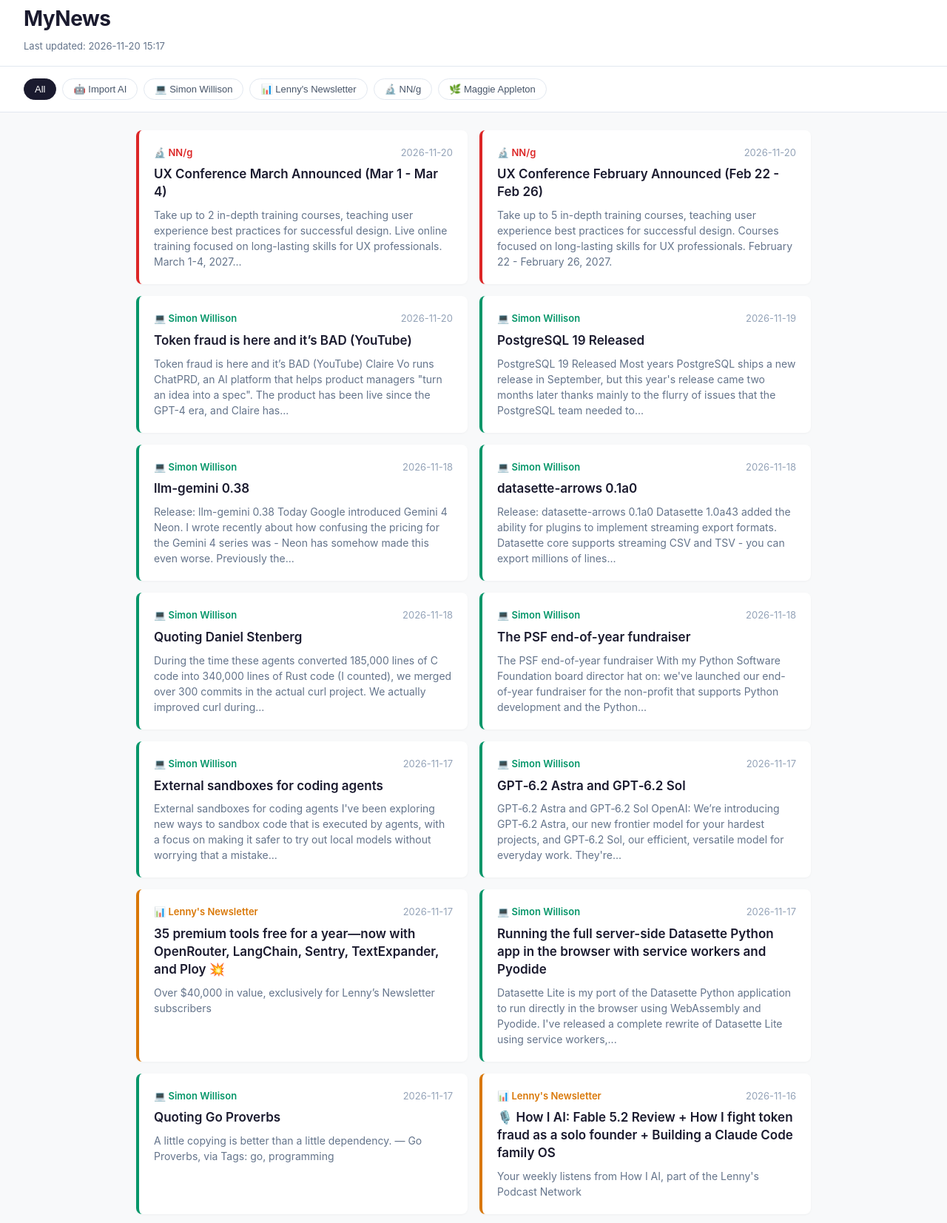
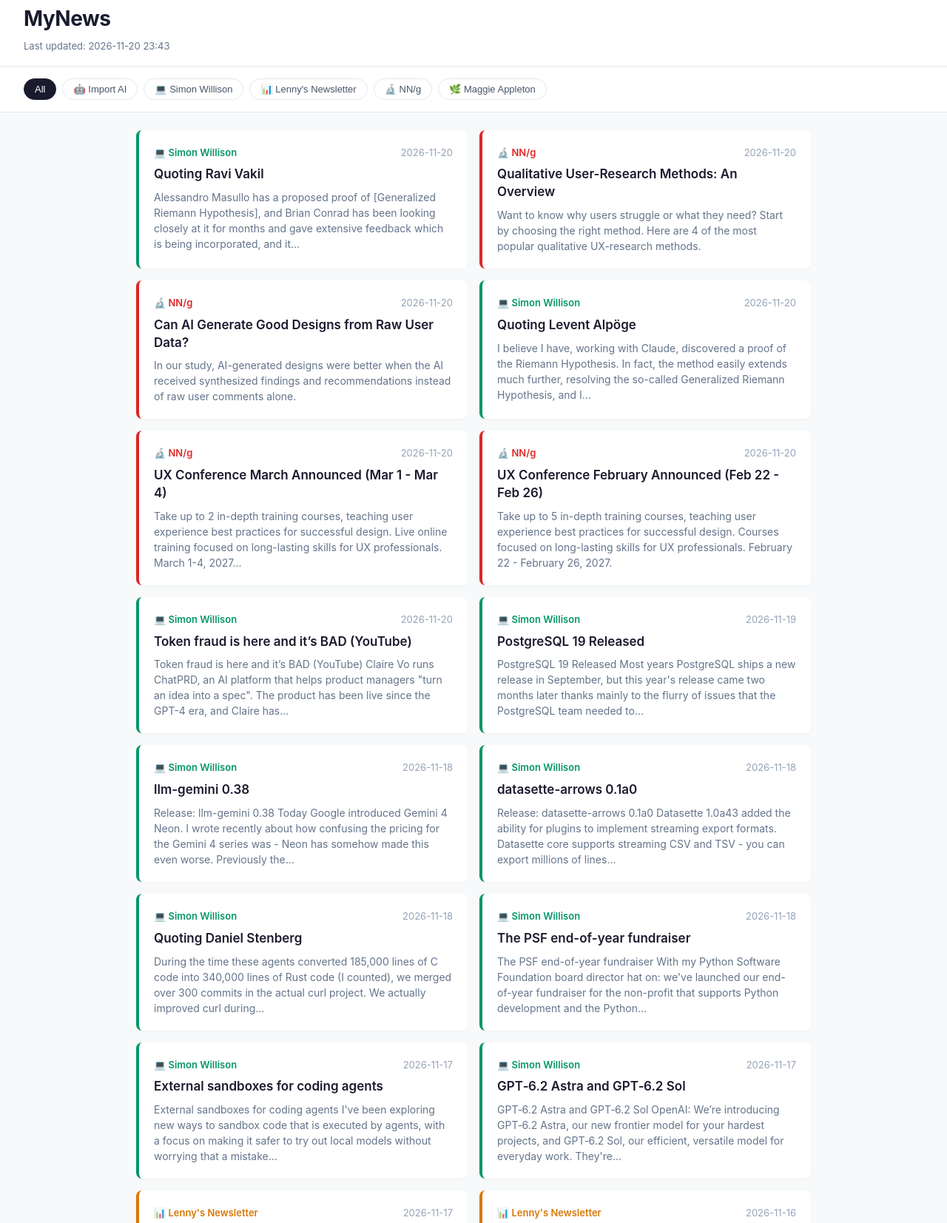
Before and after one commit to FumihiroShiine/git_tutorial, a plain HTML site: page index.html in a window 1280 px wide. Shown: the part 21-1674 px from the top of the page at 74% size. Drawn offline with Linux system fonts and the light colour scheme.

Commit message:
Update news feed 2026-11-20 23:43 UTC

```diff
--- a/index.html
+++ b/index.html
@@ -217,7 +217,7 @@
 <body>
   <header>
     <h1>MyNews</h1>
-    <p class="updated">Last updated: 2026-11-20 15:17</p>
+    <p class="updated">Last updated: 2026-11-20 23:43</p>
   </header>
   <nav class="filters">
     <button class="filter-btn active" data-source="all">All</button>
@@ -229,6 +229,38 @@
 
   </nav>
   <main>
+      <article class="card" data-source="simon-willison" style="border-left-color: #059669">
+        <div class="card-meta">
+          <span class="source-badge" style="color: #059669">💻 Simon Willison</span>
+          <time datetime="2026-11-20">2026-11-20</time>
+        </div>
+        <h2><a href="https://simonwillison.net/2026/Nov/20/ravi-vakil/" target="_blank" rel="noopener noreferrer">Quoting Ravi Vakil</a></h2>
+        <p class="summary">Alessandro Masullo has a proposed proof of [Generalized Riemann Hypothesis], and Brian Conrad has been looking closely at it for months and gave extensive feedback which is being incorporated, and it...</p>
+      </article>
+      <article class="card" data-source="nng" style="border-left-color: #dc2626">
+        <div class="card-meta">
+          <span class="source-badge" style="color: #dc2626">🔬 NN/g</span>
+          <time datetime="2026-11-20">2026-11-20</time>
+        </div>
+        <h2><a href="https://www.nngroup.com/articles/qual-research-methods/?utm_source=rss&amp;utm_medium=feed&amp;utm_campaign=rss-syndication" target="_blank" rel="noopener noreferrer">Qualitative User-Research Methods: An Overview</a></h2>
+        <p class="summary">Want to know why users struggle or what they need? Start by choosing the right method. Here are 4 of the most popular qualitative UX-research methods.</p>
+      </article>
+      <article class="card" data-source="nng" style="border-left-color: #dc2626">
+        <div class="card-meta">
+          <span class="source-badge" style="color: #dc2626">🔬 NN/g</span>
+          <time datetime="2026-11-20">2026-11-20</time>
+        </div>
+        <h2><a href="https://www.nngroup.com/articles/raw-data-vs-synthesized-data/?utm_source=rss&amp;utm_medium=feed&amp;utm_campaign=rss-syndication" target="_blank" rel="noopener noreferrer">Can AI Generate Good Designs from Raw User Data?</a></h2>
+        <p class="summary">In our study, AI-generated designs were better when the AI received synthesized findings and recommendations instead of raw user comments alone.</p>
+      </article>
+      <article class="card" data-source="simon-willison" style="border-left-color: #059669">
+        <div class="card-meta">
+          <span class="source-badge" style="color: #059669">💻 Simon Willison</span>
+          <time datetime="2026-11-20">2026-11-20</time>
+        </div>
+        <h2><a href="https://simonwillison.net/2026/Nov/20/levent-alpoge/" target="_blank" rel="noopener noreferrer">Quoting Levent Alpöge</a></h2>
+        <p class="summary">I believe I have, working with Claude, discovered a proof of the Riemann Hypothesis. In fact, the method easily extends much further, resolving the so-called Generalized Riemann Hypothesis, and I...</p>
+      </article>
       <article class="card" data-source="nng" style="border-left-color: #dc2626">
         <div class="card-meta">
           <span class="source-badge" style="color: #dc2626">🔬 NN/g</span>
@@ -317,22 +349,6 @@
         <h2><a href="https://www.lennysnewsletter.com/p/35-premium-tools-free-for-a-yearnow" target="_blank" rel="noopener noreferrer">35 premium tools free for a year—now with OpenRouter, LangChain, Sentry, TextExpander, and Ploy 💥</a></h2>
         <p class="summary">Over $40,000 in value, exclusively for Lenny’s Newsletter subscribers</p>
       </article>
-      <article class="card" data-source="simon-willison" style="border-left-color: #059669">
-        <div class="card-meta">
-          <span class="source-badge" style="color: #059669">💻 Simon Willison</span>
-          <time datetime="2026-11-17">2026-11-17</time>
-        </div>
-        <h2><a href="https://simonwillison.net/2026/Nov/17/datasette-lite/" target="_blank" rel="noopener noreferrer">Running the full server-side Datasette Python app in the browser with service workers and Pyodide</a></h2>
-        <p class="summary">Datasette Lite is my port of the Datasette Python application to run directly in the browser using WebAssembly and Pyodide. I&#x27;ve released a complete rewrite of Datasette Lite using service workers,...</p>
-      </article>
-      <article class="card" data-source="simon-willison" style="border-left-color: #059669">
-        <div class="card-meta">
-          <span class="source-badge" style="color: #059669">💻 Simon Willison</span>
-          <time datetime="2026-11-17">2026-11-17</time>
-        </div>
-        <h2><a href="https://simonwillison.net/2026/Nov/17/go-proverbs/" target="_blank" rel="noopener noreferrer">Quoting Go Proverbs</a></h2>
-        <p class="summary">A little copying is better than a little dependency. — Go Proverbs, via Tags: go, programming</p>
-      </article>
       <article class="card" data-source="lennys-newsletter" style="border-left-color: #d97706">
         <div class="card-meta">
           <span class="source-badge" style="color: #d97706">📊 Lenny&#x27;s Newsletter</span>
@@ -372,22 +388,6 @@
         </div>
         <h2><a href="https://www.nngroup.com/articles/journey-mapping-101/?utm_source=rss&amp;utm_medium=feed&amp;utm_campaign=rss-syndication" target="_blank" rel="noopener noreferrer">Journey Mapping 101</a></h2>
         <p class="summary">A journey map is a visualization of the process that a person goes through in order to accomplish a goal.</p>
-      </article>
-      <article class="card" data-source="nng" style="border-left-color: #dc2626">
-        <div class="card-meta">
-          <span class="source-badge" style="color: #dc2626">🔬 NN/g</span>
-          <time datetime="2026-11-13">2026-11-13</time>
-        </div>
-        <h2><a href="https://www.nngroup.com/articles/research-in-the-loop/?utm_source=rss&amp;utm_medium=feed&amp;utm_campaign=rss-syndication" target="_blank" rel="noopener noreferrer">Research-In-The-Loop: How UXR Adapts to Development at AI Speed</a></h2>
-        <p class="summary">As AI speeds up development, it can be a challenge for research to adapt. Research can define what each release must measure and what it can help teams discover.</p>
-      </article>
-      <article class="card" data-source="nng" style="border-left-color: #dc2626">
-        <div class="card-meta">
-          <span class="source-badge" style="color: #dc2626">🔬 NN/g</span>
-          <time datetime="2026-11-06">2026-11-06</time>
-        </div>
-        <h2><a href="https://www.nngroup.com/articles/agent-harness/?utm_source=rss&amp;utm_medium=feed&amp;utm_campaign=rss-syndication" target="_blank" rel="noopener noreferrer">Agent Harness: Definition</a></h2>
-        <p class="summary">An agent harness manages a software loop between an AI model and its tools. Its context, permissions, and limits shape what users can do.</p>
       </article>
       <article class="card" data-source="maggie-appleton" style="border-left-color: #16a34a">
         <div class="card-meta">
```
